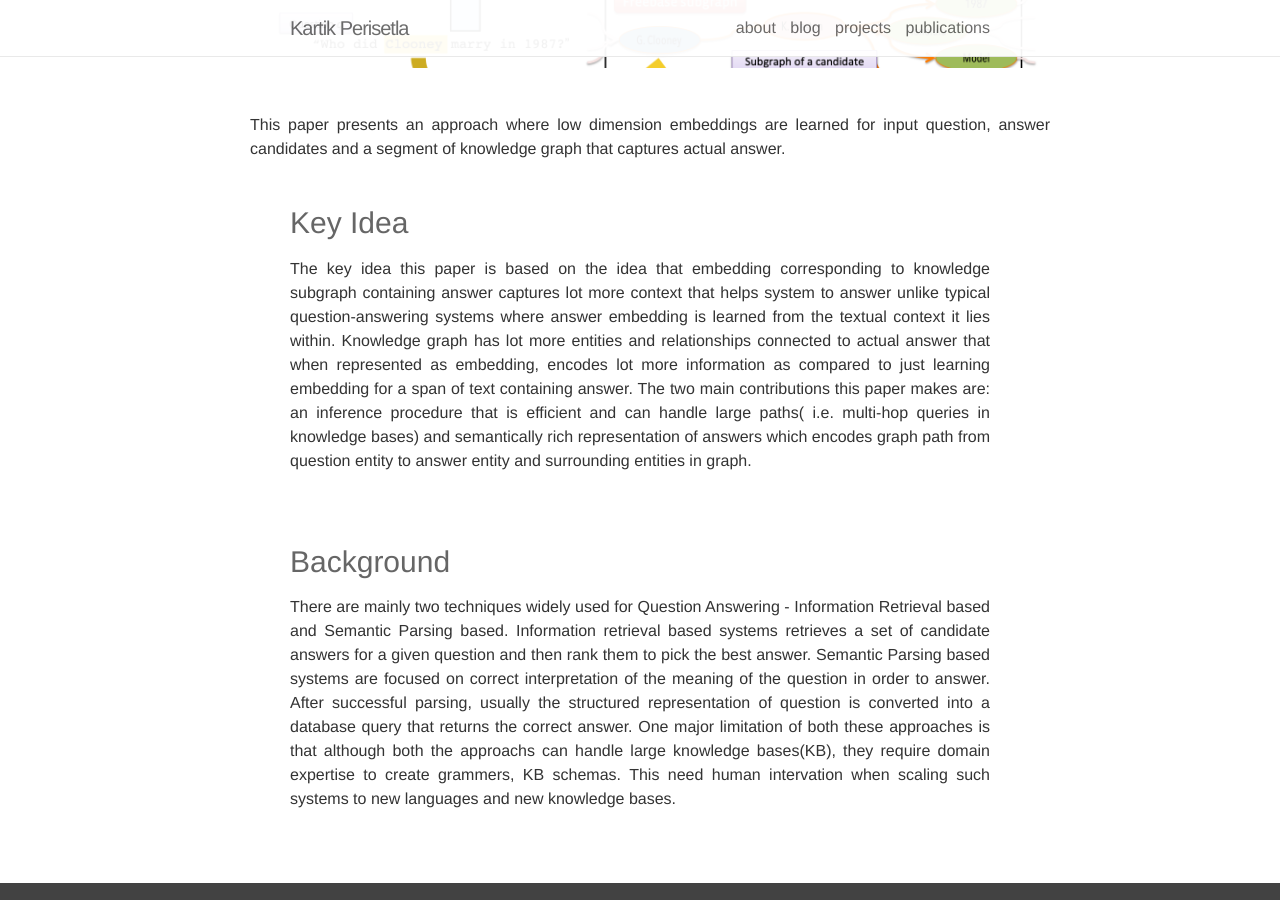
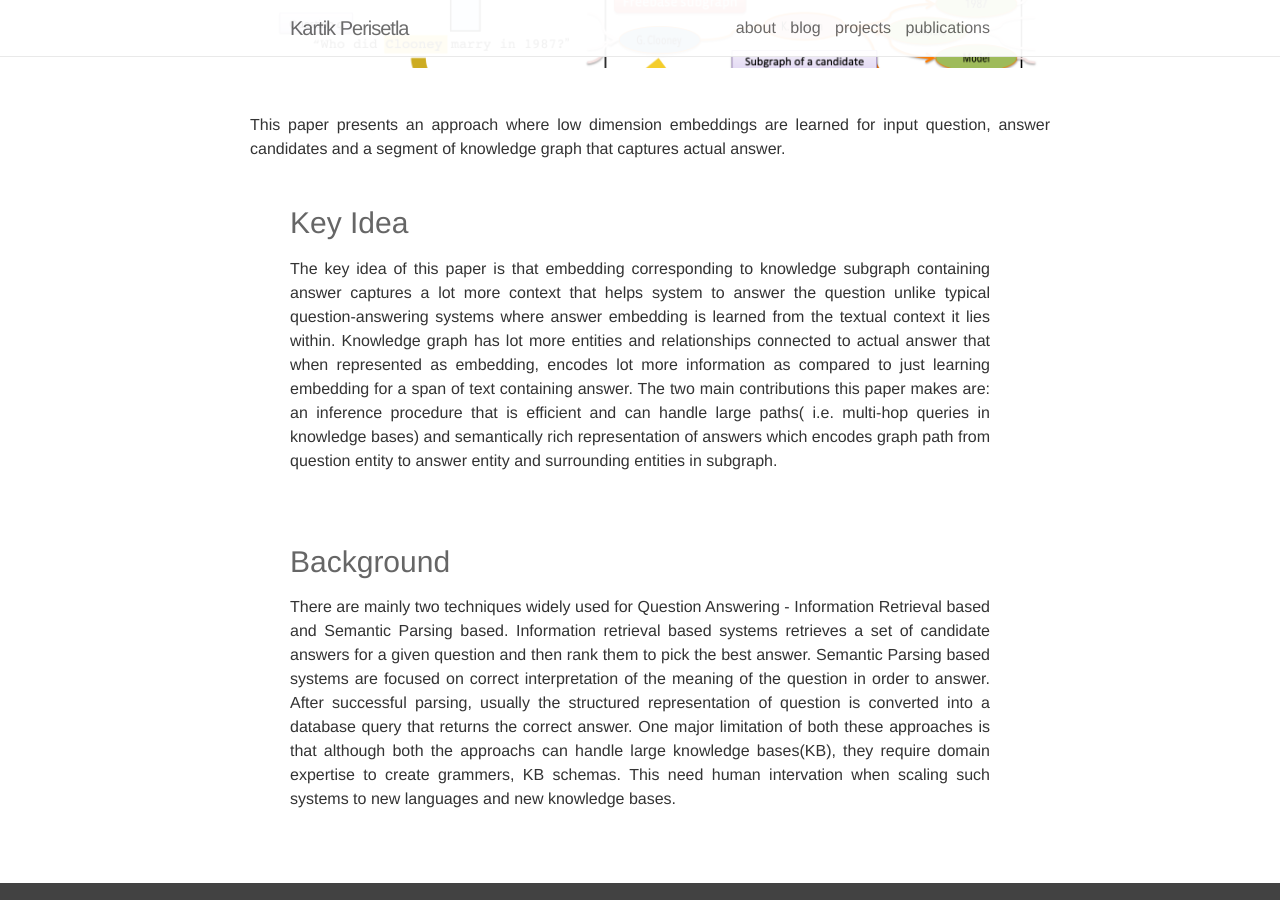
Before and after one commit to kartikperisetla/kartikperisetla.github.io, a Jekyll site: the page built from _posts/2020-03-12-question.answering.subgraph.embeddings.markdown, in a window 1280 px wide and 900 px high, scrolled down 622 px. Built offline with Jekyll 4.4.1, drawn with Linux system fonts in a browser that asks for light colours; nearby versions of some CDN libraries; some of the changed text lies outside the part shown.

Commit message:
adding functions image

```diff
--- a/_posts/2020-03-12-question.answering.subgraph.embeddings.markdown
+++ b/_posts/2020-03-12-question.answering.subgraph.embeddings.markdown
@@ -24,7 +24,7 @@
 Key Idea
 </h3>
 <p align="justify">
-The key idea this paper is based on the idea that embedding corresponding to knowledge subgraph containing answer captures lot more context that helps system to answer unlike typical question-answering systems where answer embedding is learned from the textual context it lies within. Knowledge graph has lot more entities and relationships connected to actual answer that when represented as embedding, encodes lot more information as compared to just learning embedding for a span of text containing answer. The two main contributions this paper makes are: an inference procedure that is efficient and can handle large paths( i.e. multi-hop queries in knowledge bases) and semantically rich representation of answers which encodes graph path from question entity to answer entity and surrounding entities in graph.
+The key idea of this paper is that embedding corresponding to knowledge subgraph containing answer captures a lot more context that helps system to answer the question unlike typical question-answering systems where answer embedding is learned from the textual context it lies within. Knowledge graph has lot more entities and relationships connected to actual answer that when represented as embedding, encodes lot more information as compared to just learning embedding for a span of text containing answer. The two main contributions this paper makes are: an inference procedure that is efficient and can handle large paths( i.e. multi-hop queries in knowledge bases) and semantically rich representation of answers which encodes graph path from question entity to answer entity and surrounding entities in subgraph.
 </p>
 <br/>
 <h3>Background</h3>
@@ -50,8 +50,11 @@
 W shown below is the matrix consisting of embeddings of words, entities and relationships. Enitity embedding corresponding to entity "Obama" is highlighted in figure below:<br/>
 <img width="600px" src="{{ site.baseurl }}/assets/img/blog/embedding_matrix.png">
 <br/>
+The function that maps the questions into the embedding space and the function which maps the answer into the same embedding space as the questions are defined as
+<img width="600px" src="{{ site.baseurl }}/assets/img/blog/functions.png">
 </p>
 
+<h3> Representing Candidate Answers</h3>
 <p align="justify">
 ##writing-in-progress##
 </p>
```
Also changed, not shown: assets/img/blog/functions.png (added).
